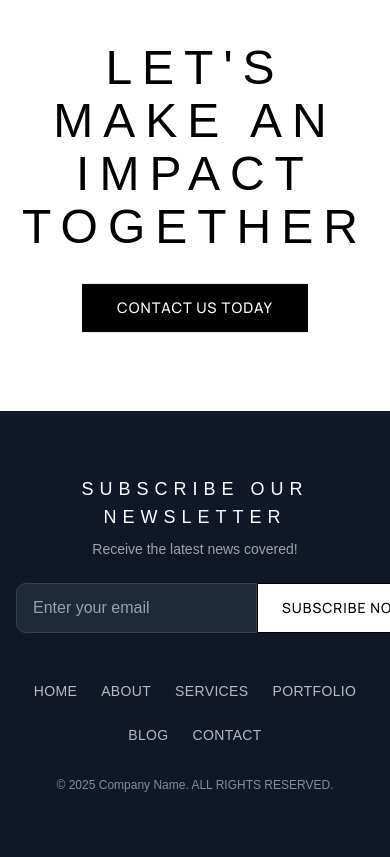
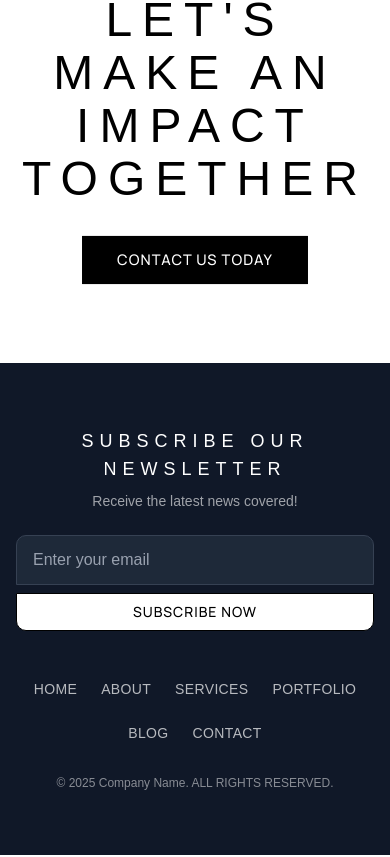
Before and after one commit to MurtazaKapasi-qsols/portfolio-nextjs, a Next.js app: page / in a window 390 px wide. Shown: the part 9057-9914 px from the top of the page. Built offline with nearby package versions, Linux system fonts and the light colour scheme; no server answers; a web font is replaced by a local one.

Commit message:
Critical issue commit

```diff
--- a/src/components/cms/TestimonialsSlide.tsx
+++ b/src/components/cms/TestimonialsSlide.tsx
@@ -11,35 +11,44 @@ import { ChevronRight } from "lucide-react";
 import { getOptimizedImageUrl } from "@/lib/contentful";
 
 export default function TestimonialsSlide() {
-	const { testimonials, loading } = useTestimonials();
+	const { testimonials = [], loading, error } = useTestimonials();
 	const [currentTestimonial, setCurrentTestimonial] = useState(0);
 
+	const hasTestimonials = testimonials.length > 0;
+
 	const nextTestimonial = () => {
+		if (!hasTestimonials) return;
 		setCurrentTestimonial((prev) => (prev + 1) % testimonials.length);
 	};
 
 	const prevTestimonial = () => {
+		if (!hasTestimonials) return;
 		setCurrentTestimonial((prev) => (prev - 1 + testimonials.length) % testimonials.length);
 	};
 
 	const selectTestimonial = (index: number) => {
+		if (!hasTestimonials) return;
 		setCurrentTestimonial(index);
 	};
 
-
-  const current = testimonials[currentTestimonial];
+	const current = hasTestimonials ? testimonials[currentTestimonial] : null;
 
 	return (
 		<section className="py-20 bg-gray-900">
 			<div className="container">
 				<AnimatedSection direction="up" delay={0.2}>
 					<div className="text-center mb-16">
-						<SectionHeading title="TRUSTED BY LEADING EXPERTS" subtitle="OUR CLIENTS TESTIMONIALS" className="text-white" />
+						<SectionHeading
+							title="TRUSTED BY LEADING EXPERTS"
+							subtitle="OUR CLIENTS TESTIMONIALS"
+							className="text-white"
+						/>
 					</div>
 				</AnimatedSection>
 
 				<div className="max-w-4xl mx-auto">
 					{/* Client photos */}
+					{hasTestimonials && (
 						<motion.div
 							className="flex justify-center space-x-4 mb-12"
 							initial={{ opacity: 0, y: 30 }}
@@ -67,15 +76,21 @@ export default function TestimonialsSlide() {
 										viewport={{ once: true }}
 									>
 										<div className="rounded-full overflow-hidden flex items-center justify-center">
-										<Image src={imageUrl} alt={testimonial.fields.name} width={50} height={50} />
+											<Image
+												src={imageUrl}
+												alt={testimonial.fields.name}
+												width={50}
+												height={50}
+											/>
 										</div>
 									</motion.button>
-							)
+								);
 							})}
 						</motion.div>
+					)}
 
 					{/* Testimonial */}
-					{!loading && (
+					{!loading && current && (
 						<div className="text-center relative min-h-[300px]">
 							<AnimatePresence mode="wait">
 								<motion.div
@@ -90,7 +105,9 @@ export default function TestimonialsSlide() {
 									</blockquote>
 									<div className="mb-8">
 										<p className="text-white font-semibold text-lg">{current.fields.name}</p>
-										<p className="text-white/70 text-sm">{current.fields.designation}, {current.fields.company}</p>
+										<p className="text-white/70 text-sm">
+											{current.fields.designation}, {current.fields.company}
+										</p>
 									</div>
 								</motion.div>
 							</AnimatePresence>
@@ -105,16 +122,17 @@ export default function TestimonialsSlide() {
 							>
 								<motion.button
 									onClick={prevTestimonial}
-									className="w-10 h-10 rounded-full bg-white/10 hover:bg-white/20 transition-colors flex items-center justify-center"
-									whileHover={{ scale: 1.1, backgroundColor: "rgba(255,255,255,0.2)" }}
-									// whileTap={{ scale: 0.95 }}
+									disabled={!hasTestimonials}
+									className="w-10 h-10 rounded-full bg-white/10 hover:bg-white/20 transition-colors flex items-center justify-center disabled:opacity-40"
+									whileHover={{ scale: 1.1 }}
 								>
 									<ChevronLeft className="w-5 h-5 text-white" />
 								</motion.button>
 								<motion.button
 									onClick={nextTestimonial}
-									className="w-10 h-10 rounded-full bg-white/10 hover:bg-white/20 transition-colors flex items-center justify-center"
-									whileHover={{ scale: 1.1, backgroundColor: "rgba(255,255,255,0.2)" }}
+									disabled={!hasTestimonials}
+									className="w-10 h-10 rounded-full bg-white/10 hover:bg-white/20 transition-colors flex items-center justify-center disabled:opacity-40"
+									whileHover={{ scale: 1.1 }}
 									whileTap={{ scale: 0.95 }}
 								>
 									<ChevronRight className="w-5 h-5 text-white" />
--- a/src/components/footer.tsx
+++ b/src/components/footer.tsx
@@ -1,11 +1,44 @@
+"use client"
+
+import { useState } from "react";
 import { Button } from "./ui/button";
 
 export default function Footer() {
   const footerLinks = [
     "HOME", "ABOUT", "SERVICES", "PORTFOLIO", "BLOG", "CONTACT"
   ];
-  const today = new Date();
-  const currentYear = today.getFullYear();
+  const currentYear = new Date().getFullYear();
+
+  // Email state & validation
+  const [email, setEmail] = useState("");
+  const [error, setError] = useState("");
+  const [submitted, setSubmitted] = useState(false);
+
+  const validateEmail = (email: string) => {
+    const pattern = /^[^\s@]+@[^\s@]+\.[^\s@]+$/;
+    return pattern.test(email);
+  };
+
+  const handleSubmit = (e: React.FormEvent) => {
+    e.preventDefault();
+    if (!email) {
+      setError("Email is required.");
+      setSubmitted(false);
+      return;
+    }
+
+    if (!validateEmail(email)) {
+      setError("Please enter a valid email address.");
+      setSubmitted(false);
+      return;
+    }
+
+    // Simulate submit success
+    setError("");
+    setSubmitted(true);
+    console.log("Subscribed with:", email);
+    setEmail(""); // Clear input
+  };
 
   return (
     <footer className="bg-gray-900 py-16">
@@ -18,16 +51,31 @@ export default function Footer() {
           <p className="text-white/60 text-sm mb-6">
             Receive the latest news covered!
           </p>
-          <div className="flex max-w-md mx-auto">
+          <form onSubmit={handleSubmit} className="flex flex-col sm:flex-row max-w-md mx-auto">
             <input
               type="email"
               placeholder="Enter your email"
-              className="flex-1 px-4 py-3 bg-gray-800 text-white placeholder-gray-400 border border-gray-700 rounded-l-lg focus:outline-none focus:border-white"
+              value={email}
+              onChange={(e) => {
+                setEmail(e.target.value);
+                if (error) setError(""); // Clear error on input change
+              }}
+              className={`flex-1 px-4 py-3 bg-gray-800 text-white placeholder-gray-400 border ${
+                error ? "border-red-500" : "border-gray-700"
+              } rounded-t-lg sm:rounded-l-lg sm:rounded-tr-none focus:outline-none focus:border-white`}
             />
-            <Button className="bg-white text-black hover:bg-gray-100 rounded-l-none rounded-r-lg px-6">
+            <Button
+              type="submit"
+              className="bg-white text-black hover:bg-gray-100 rounded-b-lg sm:rounded-r-lg sm:rounded-bl-none px-6 mt-2 sm:mt-0"
+            >
               SUBSCRIBE NOW
             </Button>
-          </div>
+          </form>
+          {/* Validation/Error Message */}
+          {error && <p className="text-red-500 text-sm mt-2">{error}</p>}
+          {submitted && !error && (
+            <p className="text-green-500 text-sm mt-2">Thank you for subscribing!</p>
+          )}
         </div>
 
         {/* Navigation */}
--- a/src/hooks/usePortfolio.ts
+++ b/src/hooks/usePortfolio.ts
@@ -39,7 +39,7 @@ export const usePortfolio = (query: PortfolioQuery = {}): UsePortfolioReturn =>
 
   useEffect(() => {
     fetchProjects();
-  });
+  }, [JSON.stringify(query)]);
 
   return {
     projects,
```
Lines whose indentation alone changed are shown as unchanged.
